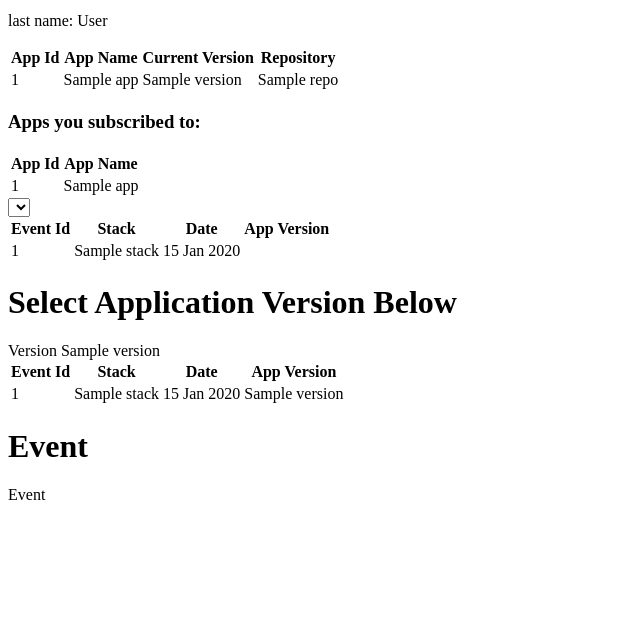
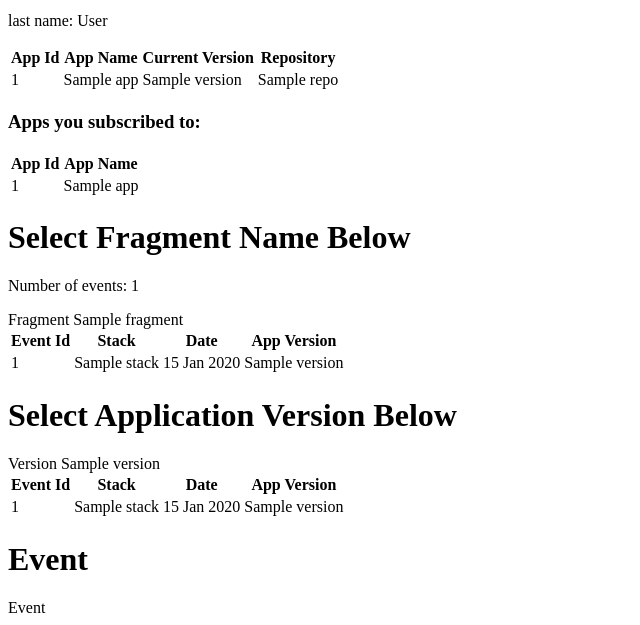
Before and after one commit to krokodilj/nwtprojekat, a Node project: template public/views/dashboard.html in a window 1280 px wide. Shown: the part 197-822 px from the top of the page, without its empty margins (0-640 px from the left). Before the commit the page ends 697 px from the top, so only its background shows below. Run offline with Node 20 templates, Linux system fonts and the light colour scheme; the template is opened without the code that fills it: most values are stand-ins (such as "Sample title", 1, 10 or a date in 2020); lists and menus that the app fills with data are empty.

Commit message:
added filter for events selection by fragment

```diff
--- a/public/views/dashboard.html
+++ b/public/views/dashboard.html
@@ -53,11 +53,23 @@
                         <md-tab label="Fragments">
                             <md-content class="md-padding">
 
-                                <!-- here goes selection by fragments || event.fragment for event in eventsData -->
-                                <select ng-model="selectedFragment" ng-options="event.fragment for event in dashboardCtrl.eventsData | unique:'fragment'"
-                                    id="selectedFragment">
-                                </select>
-                                <!-- FRAGMENTS TABLE-->
+                                <!--IN THIS TAB WE ENABLE FILTERING EVENTS BY FRAGMENT -->
+                                <div class="md-padding" ng-cloak>
+                                    <div>
+                                        <h1 class="md-title">Select Fragment Name Below</h1>
+                                        <div ng-repeat="e in filtered = (dashboardCtrl.eventsData| byFragment:selectedFragments)"></div>
+                                        <p>Number of events: {{filtered.length}}</p>
+
+
+                                        <div layout="row">
+                                            <md-input-container>
+                                                <label>Fragment</label>
+                                                <md-select ng-model="selectedFragments" multiple>
+                                                    <md-option ng-value="event.fragment" ng-repeat="event in dashboardCtrl.eventsData | unique:'fragment'">{{event.fragment}}</md-option>
+                                                </md-select>
+                                            </md-input-container>
+                                        </div>
+
 
                                         <table class="table table-hover">
                                             <thead>
@@ -67,15 +79,18 @@
                                                 <th>App Version</th>
                                             </thead>
                                             <tbody>
-                                        <tr ng-click="" ng-repeat="e in dashboardCtrl.eventsData| filter:{  fragment : selectedFragment.fragment  }">
+                                                <tr ng-click="" ng-repeat="e in dashboardCtrl.eventsData| byFragment:selectedFragments">
                                                     <td>{{e._id}}</td>
                                                     <td>{{e.stack}}</td>
                                                     <td>{{e.date}}</td>
-                                            <td>{{e.__v}}</td>
+                                                    <td>{{e.version}}</td>
                                                 </tr>
                                             </tbody>
                                         </table>
-                                <!--END OF FRAGMENTS TABLE -->
+
+                                    </div>
+                                </div>
+                                <!--END OF -->
 
                             </md-content>
                         </md-tab>
```
Also changed, not shown: public/app.js (+18 -0 lines). Lines whose indentation alone changed are shown as unchanged.
